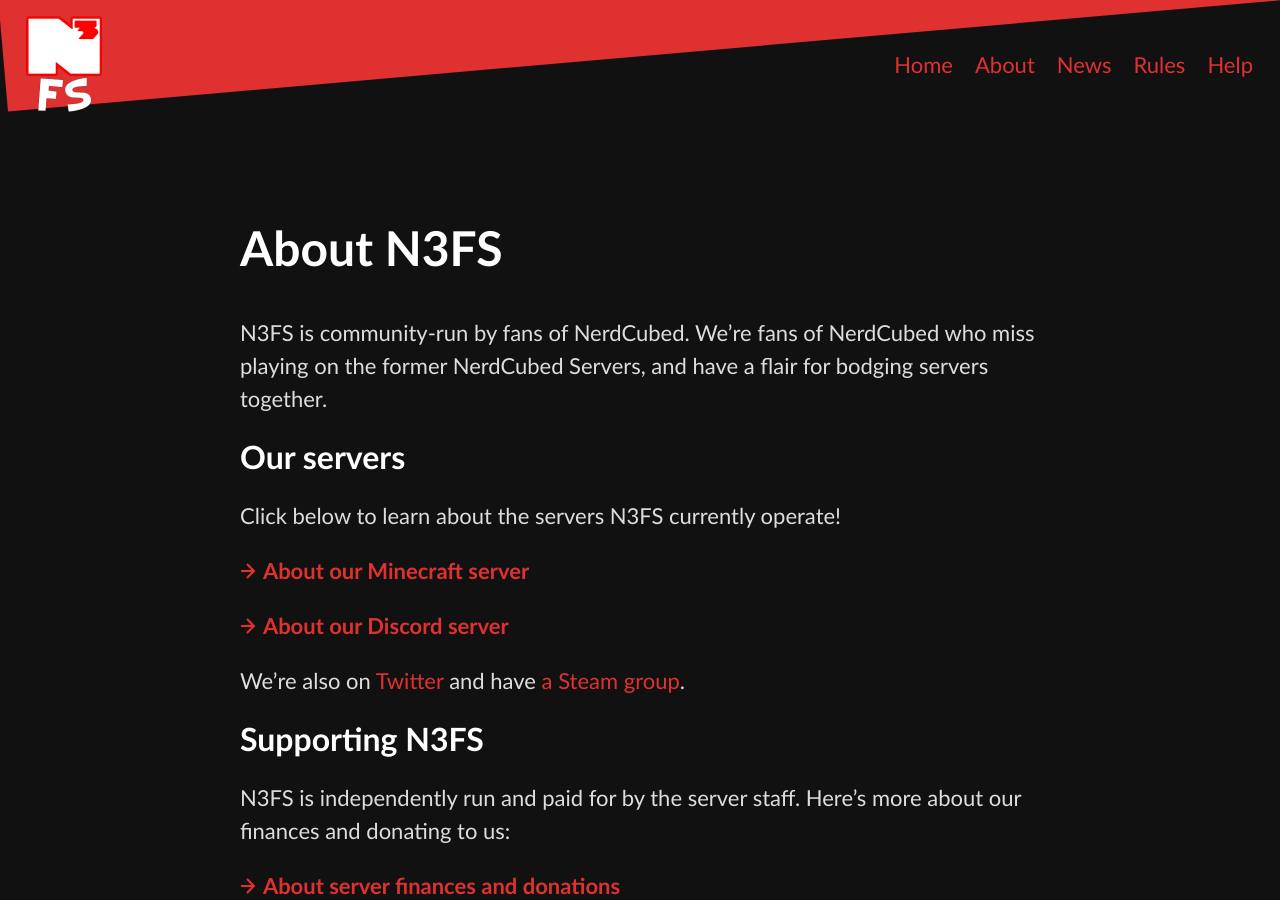
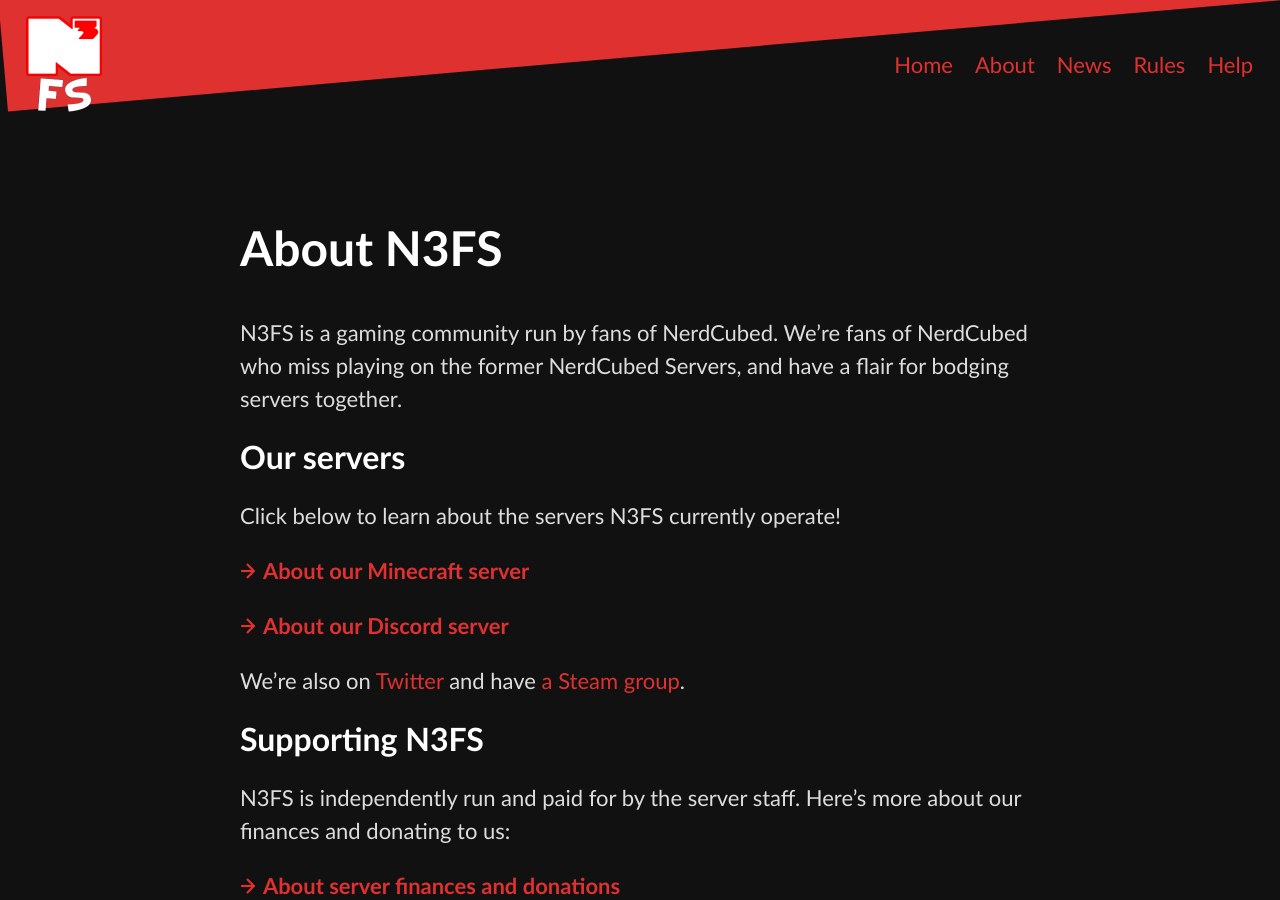
Before and after one commit to N3FS/N3FS-website, a Jekyll site: the page built from about.md, in a window 1280 px wide and 900 px high. Built offline with Jekyll 4.4.1, drawn with Linux system fonts in a browser that asks for light colours.

Commit message:
Minor content updates

```diff
--- a/about.md
+++ b/about.md
@@ -4,7 +4,7 @@
 short_title: About
 ---
 
-N3FS is community-run by fans of NerdCubed. We're fans of NerdCubed who miss playing on the former NerdCubed Servers, and have a flair for bodging servers together.
+N3FS is a gaming community run by fans of NerdCubed. We're fans of NerdCubed who miss playing on the former NerdCubed Servers, and have a flair for bodging servers together.
 
 ## Our servers
 
```
Also changed, not shown: discord.md (+1 -1 lines).
